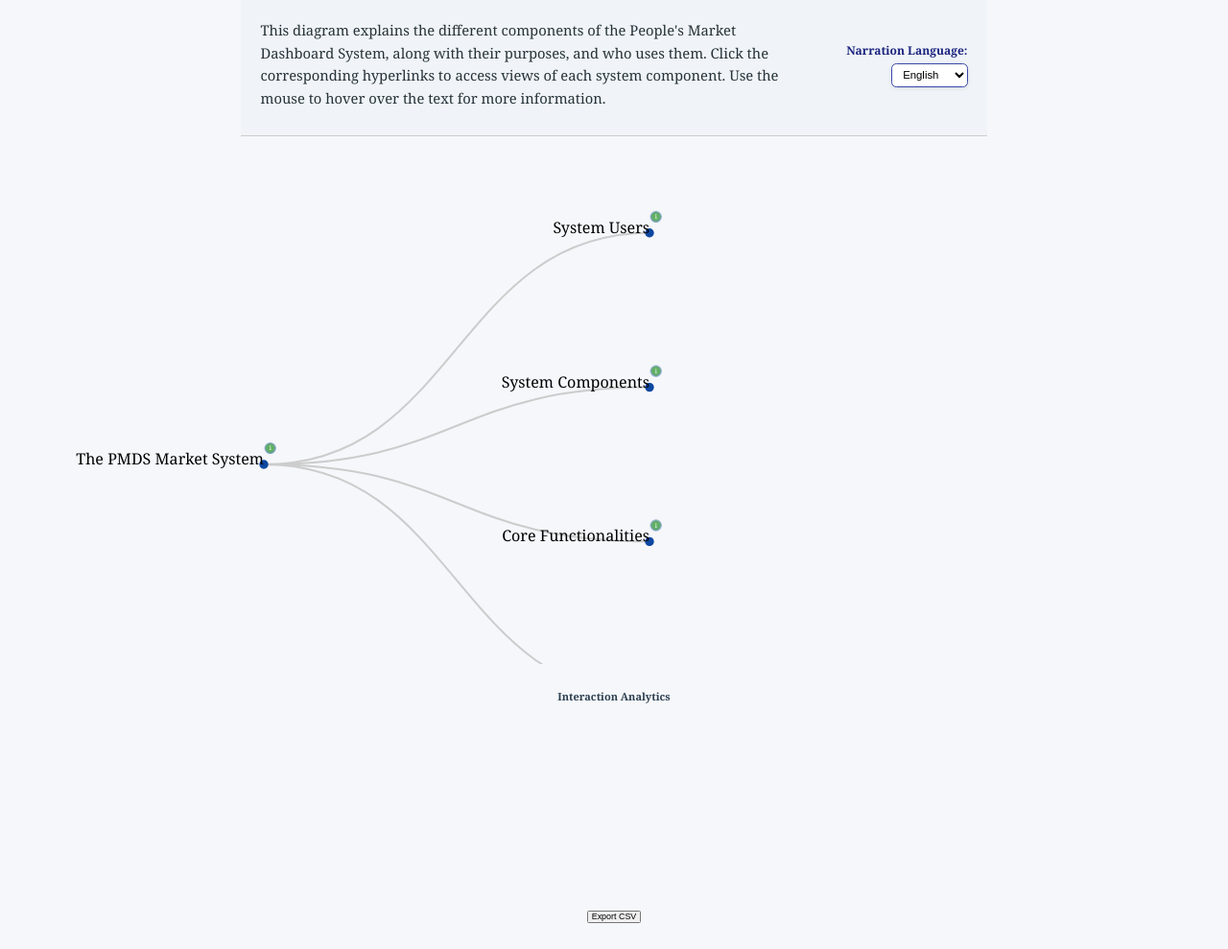
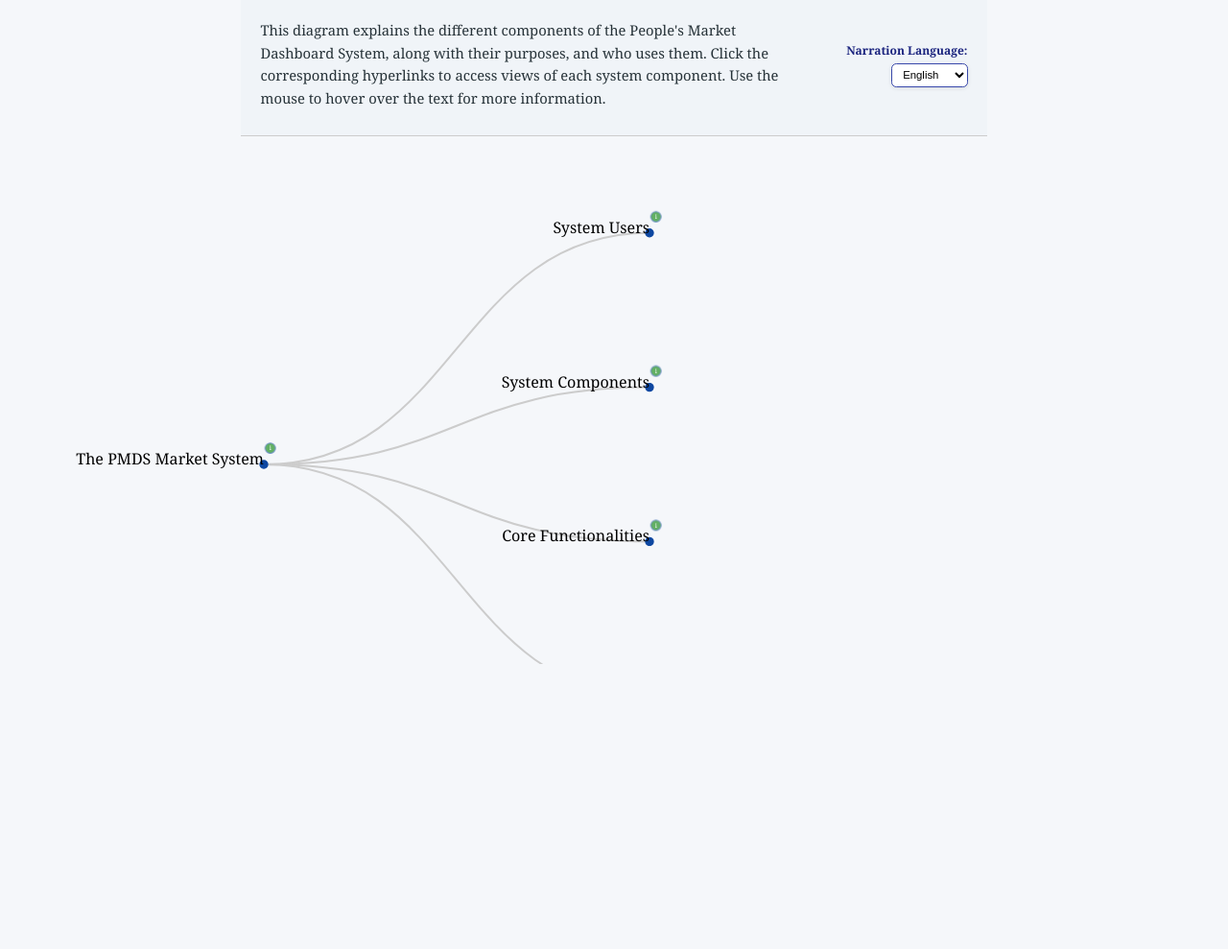
Before and after one commit to Grandhe-Sundhar/Reach-Farmer--Market-updated, a website: page index.html in a window 1280 px wide. Shown: the part 96-1085 px from the top of the page at 96% size. After the commit the page ends 814 px from the top, so only its background shows below. Drawn offline with nearby package versions, Linux system fonts and the light colour scheme.

Commit message:
Update index.html

```diff
--- a/index.html
+++ b/index.html
@@ -287,11 +287,6 @@ hr {
     "></div>
 
 <div style="text-align:center; margin: 40px auto; max-width: 800px;">
-  <h3>Interaction Analytics</h3>
-  <canvas id="analyticsChart" width="600" height="300"></canvas>
-  <br>
-  <button onclick="exportCSV()">Export CSV</button>
-</div>
 
 <canvas id="particle-bg"></canvas>
 
```
